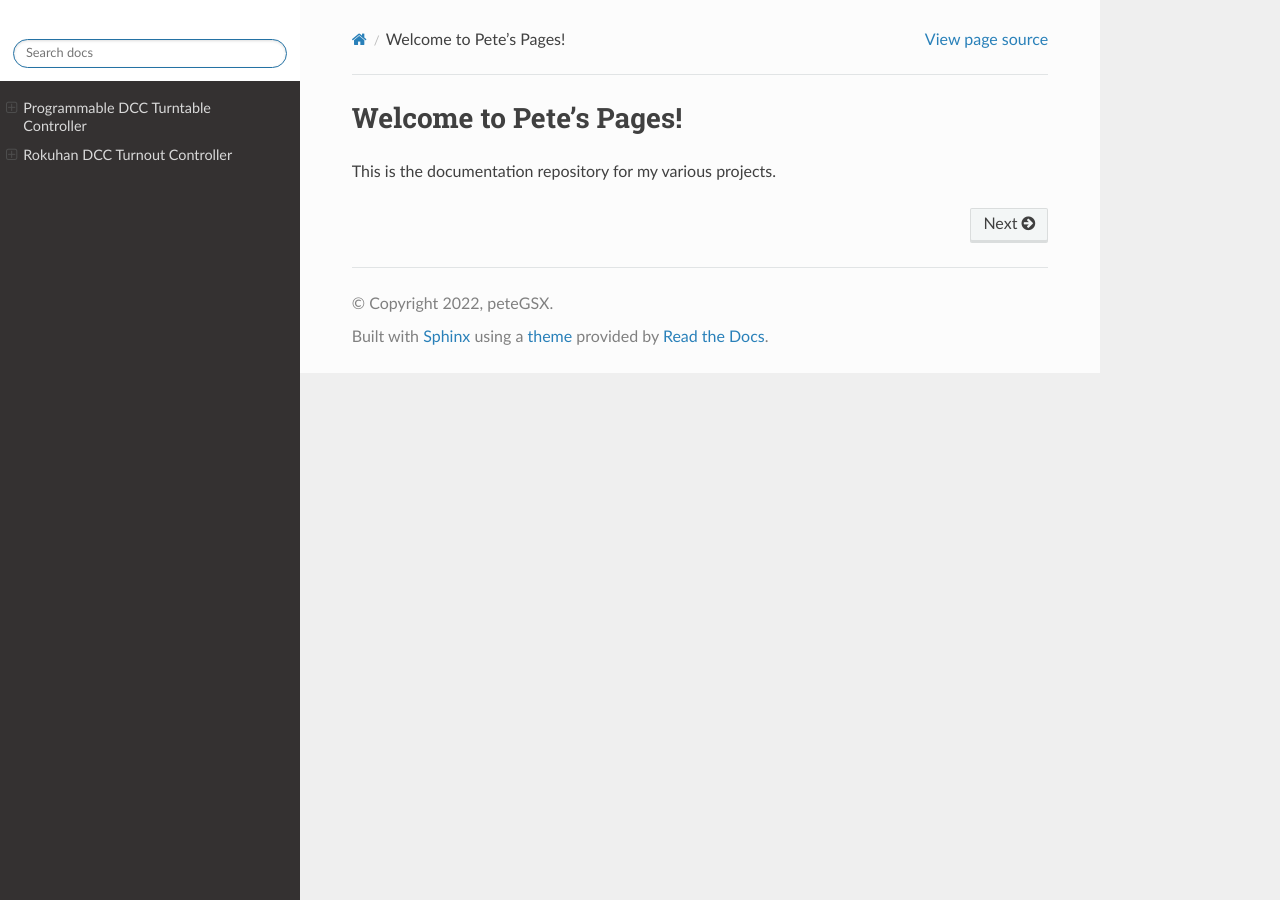
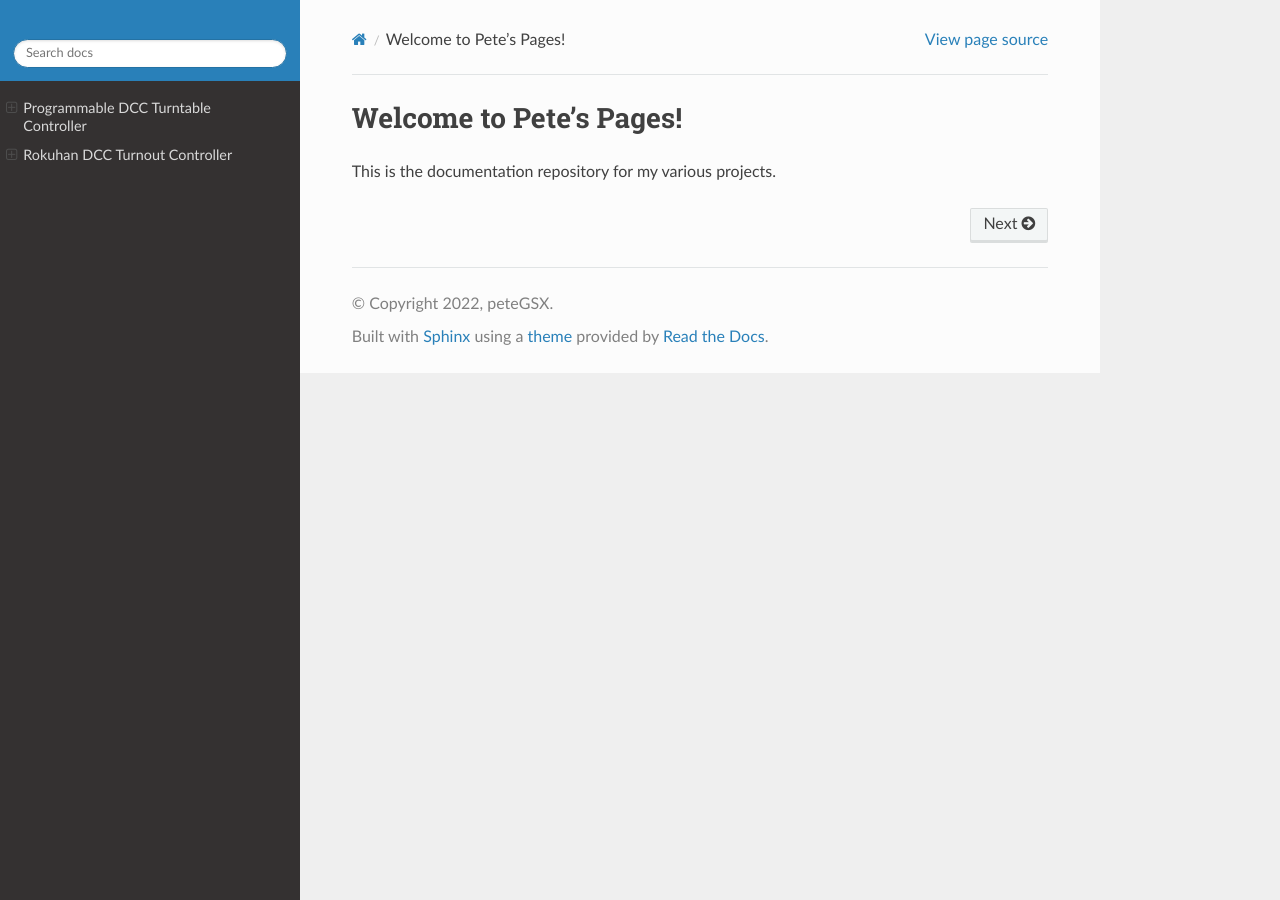
Before and after one commit to peteGSX/petegsx.github.io, a Sphinx documentation site: the page built from docs/index.rst, in a window 1280 px wide. Built offline with Sphinx 7.4.7 and the Read the Docs theme 2.0.0, drawn with Linux system fonts in a browser that asks for light colours.

Commit message:
Update theme options

```diff
--- a/docs/conf.py
+++ b/docs/conf.py
@@ -52,11 +52,11 @@ html_theme = 'sphinx_rtd_theme'
 html_static_path = ['_static']
 
 html_theme_options = {
-    'style_nav_header_background': 'white',
+    # 'style_nav_header_background': 'white',
     'logo_only': True,
     # Toc options
     'includehidden': True,
-    'titles_only': True,
+    # 'titles_only': True,
     'collapse_navigation': False,
     'navigation_depth': -1
 }
```
